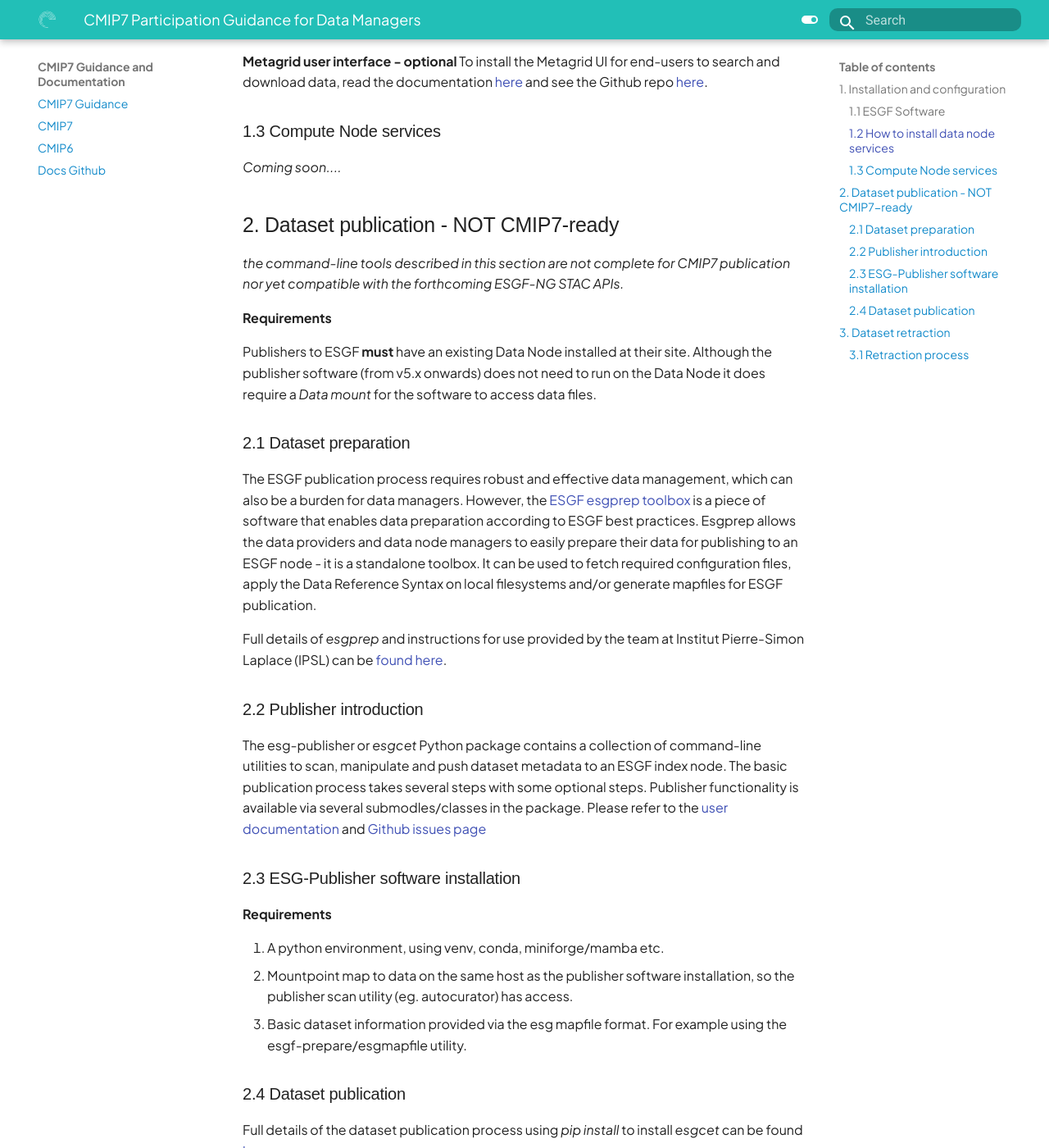
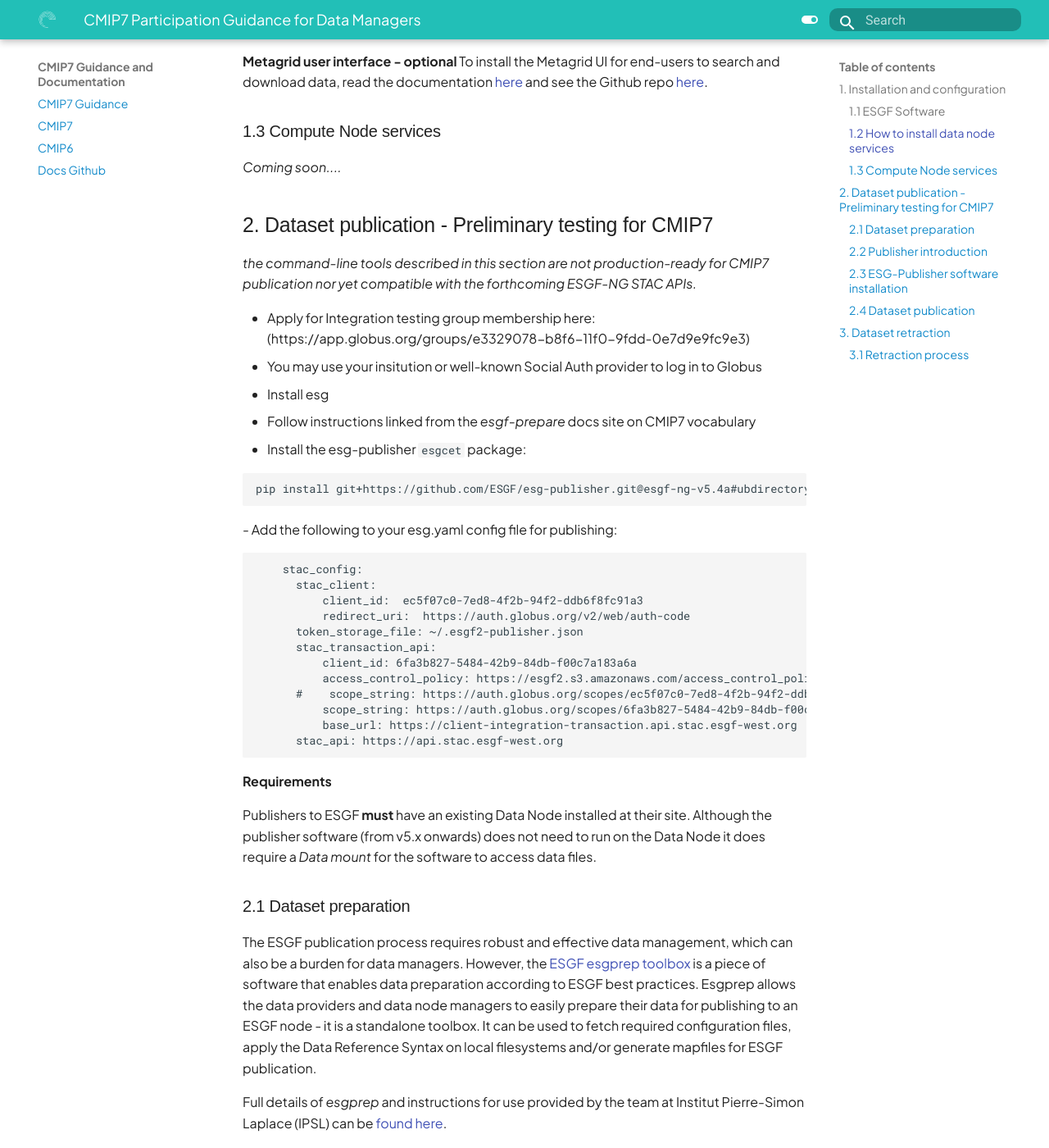
Before and after one commit to WCRP-CMIP/cmip7-guidance, an MkDocs documentation site: the page built from docs/CMIP7/guidance_for_esgf.md, in a window 1280 px wide and 1400 px high, scrolled down 1000 px. Shown: the whole window at 82% size. Built offline with MkDocs 1.6.1 and Material for MkDocs 9.7.7, drawn with Linux system fonts in a browser that asks for light colours; some web fonts are replaced.

Commit message:
Revise dataset publication section for CMIP7 readiness
Updated dataset publication section to reflect preliminary testing status for CMIP7 and added installation instructions for the esg-publisher package.

````diff
--- a/docs/CMIP7/guidance_for_esgf.md
+++ b/docs/CMIP7/guidance_for_esgf.md
@@ -52,9 +52,35 @@
 
 _Coming soon...._
 
-## 2. Dataset publication - NOT CMIP7-ready
+## 2. Dataset publication - Preliminary testing for CMIP7
 
-_the command-line tools described in this section are not complete for CMIP7 publication nor yet compatible with the forthcoming ESGF-NG STAC APIs._
+
+_the command-line tools described in this section are not production-ready for CMIP7 publication nor yet compatible with the forthcoming ESGF-NG STAC APIs._
+
+ - Apply for Integration testing group membership here:  (https://app.globus.org/groups/e3329078-b8f6-11f0-9fdd-0e7d9e9fc9e3)
+   - You may use your insitution or well-known Social Auth provider to log in to Globus
+ - Install  esg
+   - Follow instructions linked from the *esgf-prepare* docs site on CMIP7 vocabulary
+ - Install the esg-publisher `esgcet` package:
+
+   ```
+   pip install git+https://github.com/ESGF/esg-publisher.git@esgf-ng-v5.4a#ubdirectory=src/python
+   ```
+- Add the following to your esg.yaml config file for publishing:
+  ```
+      stac_config:
+        stac_client:
+            client_id:  ec5f07c0-7ed8-4f2b-94f2-ddb6f8fc91a3
+            redirect_uri:  https://auth.globus.org/v2/web/auth-code
+        token_storage_file: ~/.esgf2-publisher.json
+        stac_transaction_api:
+            client_id: 6fa3b827-5484-42b9-84db-f00c7a183a6a
+            access_control_policy: https://esgf2.s3.amazonaws.com/access_control_policy.json
+        #    scope_string: https://auth.globus.org/scopes/ec5f07c0-7ed8-4f2b-94f2-ddb6f8fc91a3/ingest
+            scope_string: https://auth.globus.org/scopes/6fa3b827-5484-42b9-84db-f00c7a183a6a/ingest
+            base_url: https://client-integration-transaction.api.stac.esgf-west.org
+        stac_api: https://api.stac.esgf-west.org
+  ```
 
 **Requirements**
 
````
